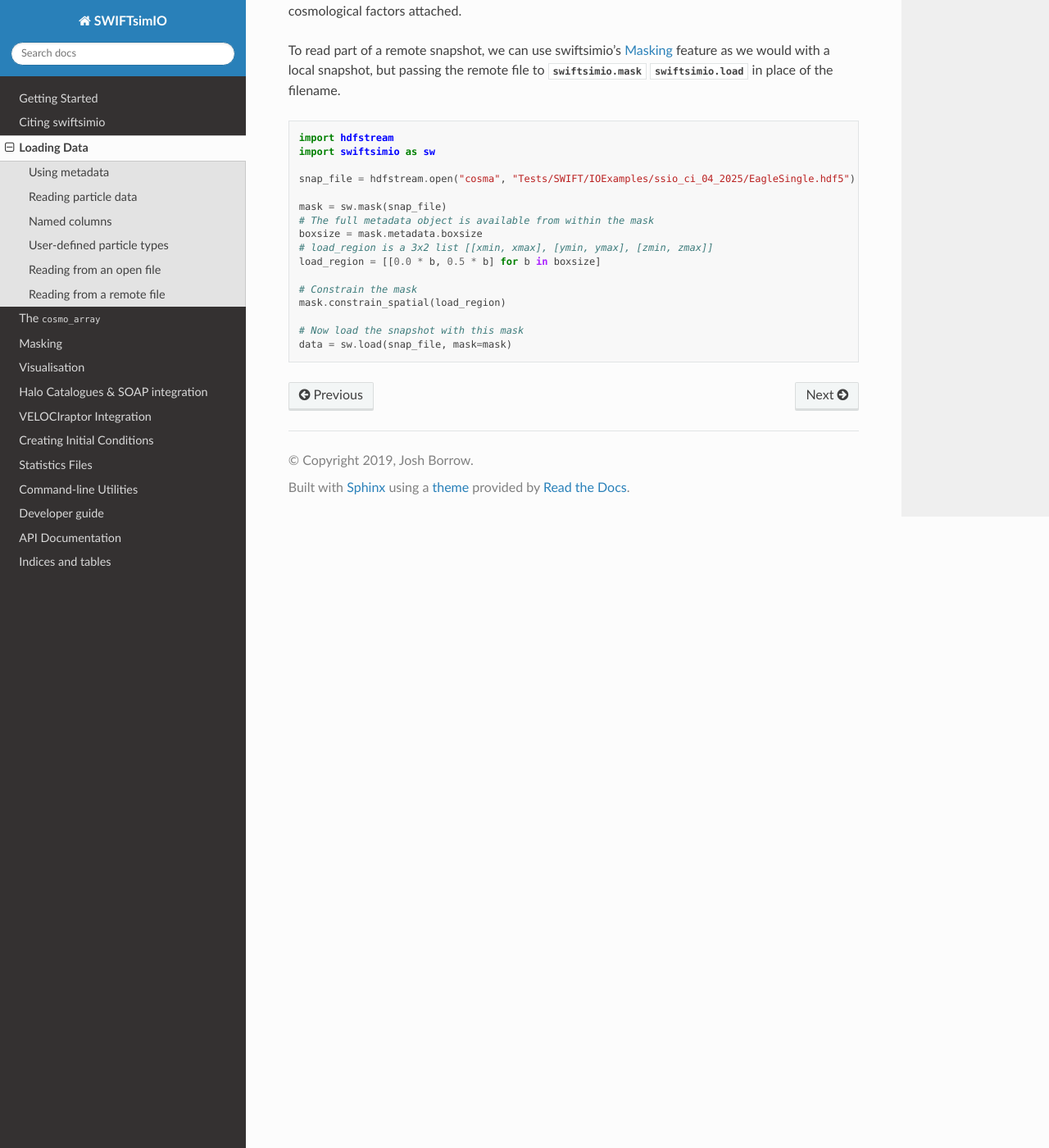
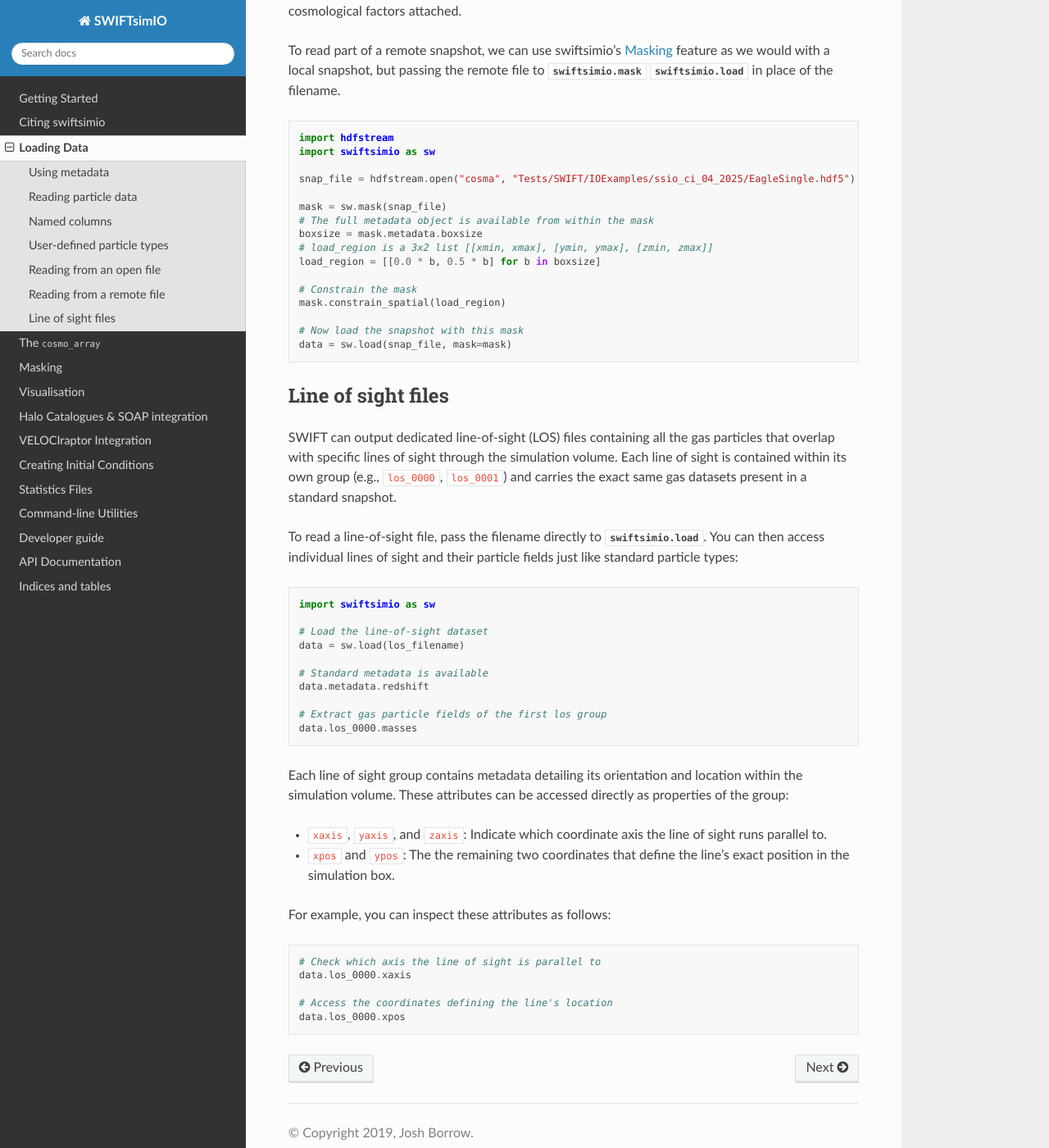
Before and after one commit to SWIFTSIM/swiftsimio, a Sphinx documentation site: the page built from docs/source/loading_data/index.rst, in a window 1280 px wide and 1400 px high, scrolled down 6292 px. Shown: the whole window at 82% size. Built offline with Sphinx 7.4.7 and the Read the Docs theme 3.1.0, drawn with Linux system fonts in a browser that asks for light colours; pages that are not in the unit, such as notebooks, are missing from menus.

Commit message:
Add description to docs

```diff
--- a/docs/source/loading_data/index.rst
+++ b/docs/source/loading_data/index.rst
@@ -363,3 +363,47 @@ place of the filename.
 
    # Now load the snapshot with this mask
    data = sw.load(snap_file, mask=mask)
+
+Line of sight files
+-------------------
+
+SWIFT can output dedicated line-of-sight (LOS) files containing all the gas particles
+that overlap with specific lines of sight through the simulation volume.
+Each line of sight is contained within its own group (e.g., ``los_0000``, ``los_0001``)
+and carries the exact same gas datasets present in a standard snapshot.
+
+To read a line-of-sight file, pass the filename directly to :mod:`swiftsimio.load`.
+You can then access individual lines of sight and their particle
+fields just like standard particle types:
+
+.. code-block:: python
+
+   import swiftsimio as sw
+
+   # Load the line-of-sight dataset
+   data = sw.load(los_filename)
+
+   # Standard metadata is available
+   data.metadata.redshift
+
+   # Extract gas particle fields of the first los group
+   data.los_0000.masses
+
+Each line of sight group contains metadata detailing its orientation and
+location within the simulation volume. These attributes can be
+accessed directly as properties of the group:
+
+* ``xaxis``, ``yaxis``, and ``zaxis``: Indicate which coordinate axis
+  the line of sight runs parallel to.
+* ``xpos`` and ``ypos``: The the remaining two coordinates
+  that define the line's exact position in the simulation box.
+
+For example, you can inspect these attributes as follows:
+
+.. code-block:: python
+
+   # Check which axis the line of sight is parallel to
+   data.los_0000.xaxis
+
+   # Access the coordinates defining the line's location
+   data.los_0000.xpos
```
